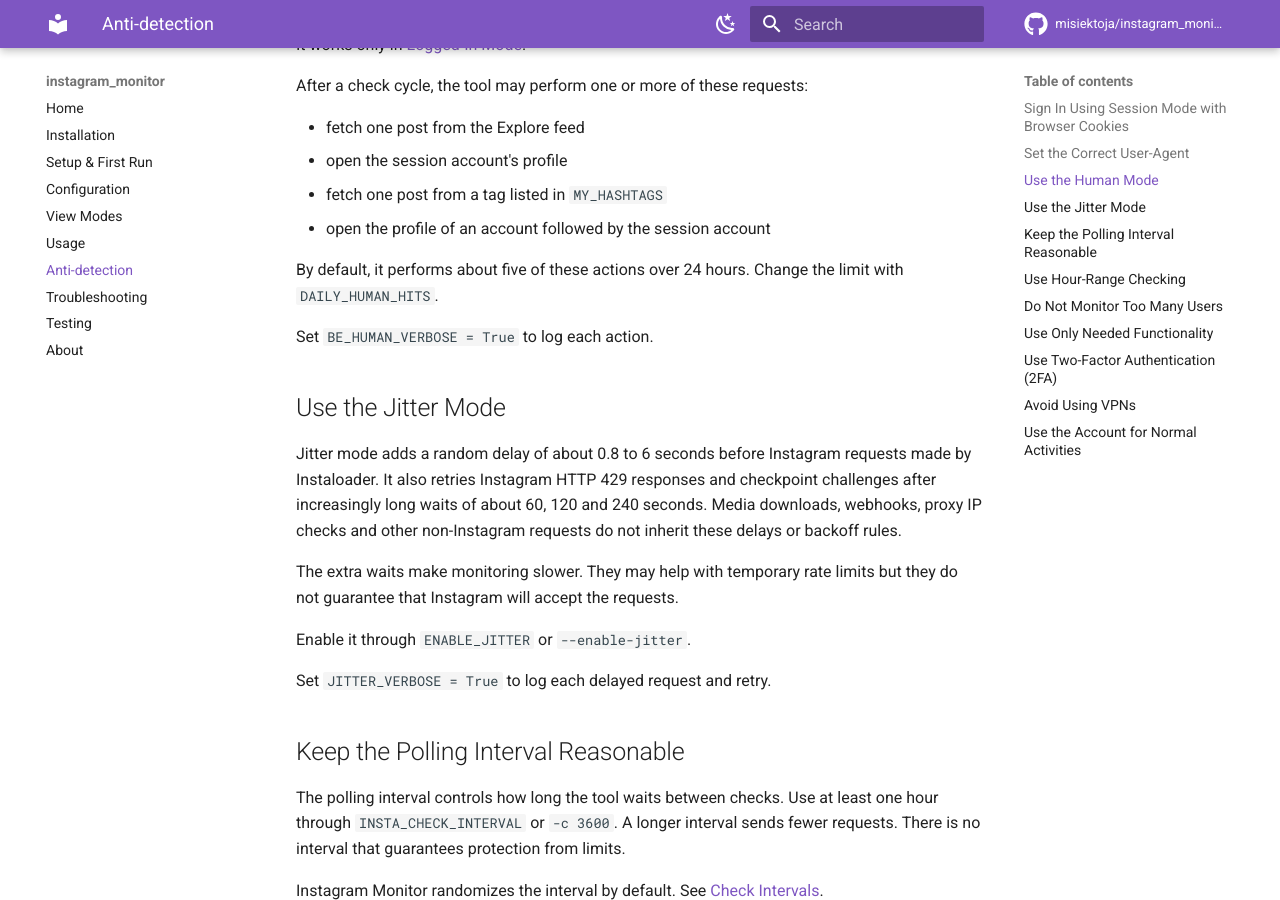
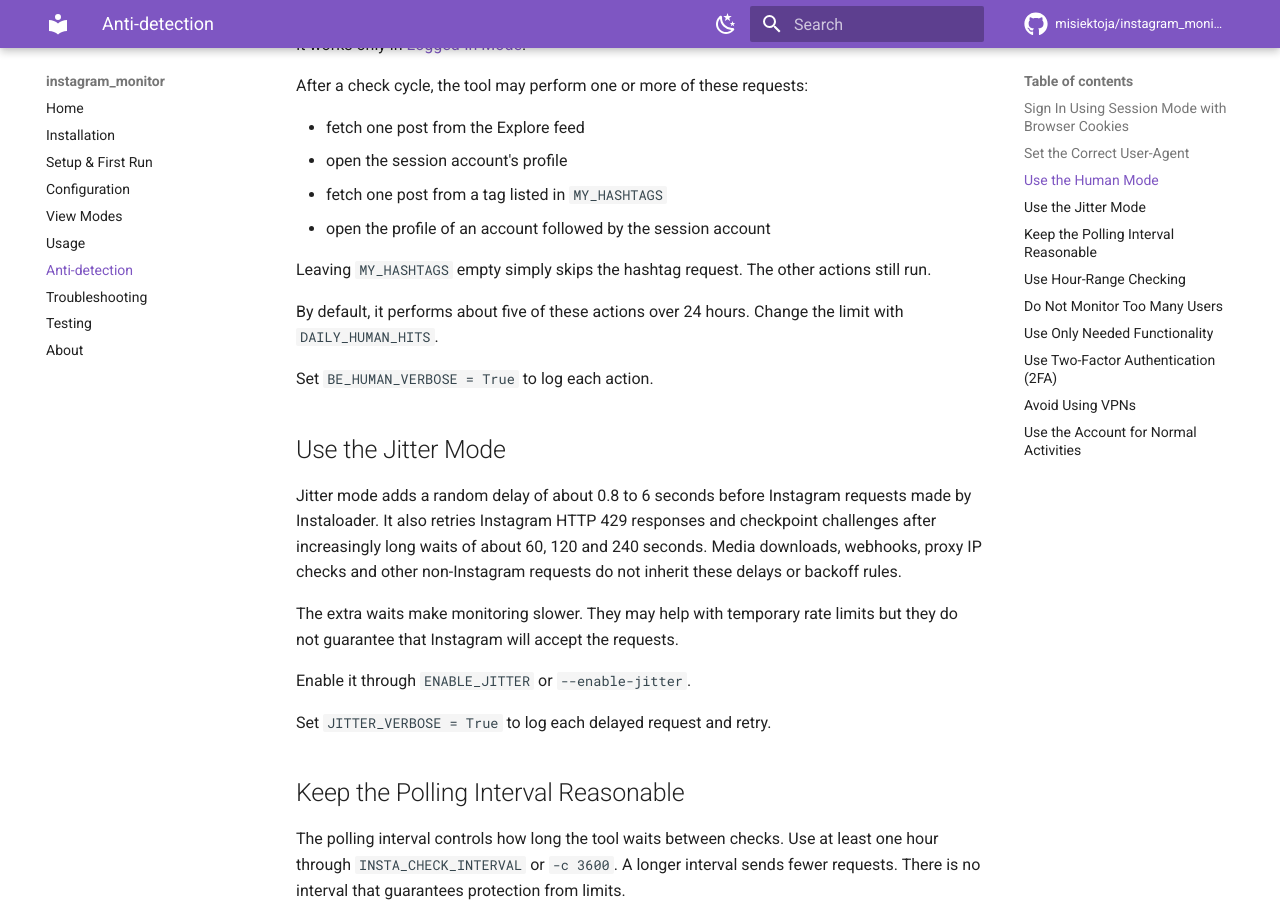
Before and after one commit to misiektoja/instagram_monitor, an MkDocs documentation site: the page built from docs/anti-detection.md, in a window 1280 px wide and 900 px high, scrolled down 920 px. Built offline with MkDocs 1.6.1 and Material for MkDocs 9.7.7, drawn with Linux system fonts in a browser that asks for light colours; comment, search, counter and statistics services are not loaded.

Commit message:
docs(anti-detection): clarify optional hashtag browsing

```diff
--- a/docs/anti-detection.md
+++ b/docs/anti-detection.md
@@ -29,6 +29,8 @@ After a check cycle, the tool may perform one or more of these requests:
 - open the session account's profile
 - fetch one post from a tag listed in `MY_HASHTAGS`
 - open the profile of an account followed by the session account
+
+Leaving `MY_HASHTAGS` empty simply skips the hashtag request. The other actions still run.
 
 By default, it performs about five of these actions over 24 hours. Change the limit with `DAILY_HUMAN_HITS`.
 
```
